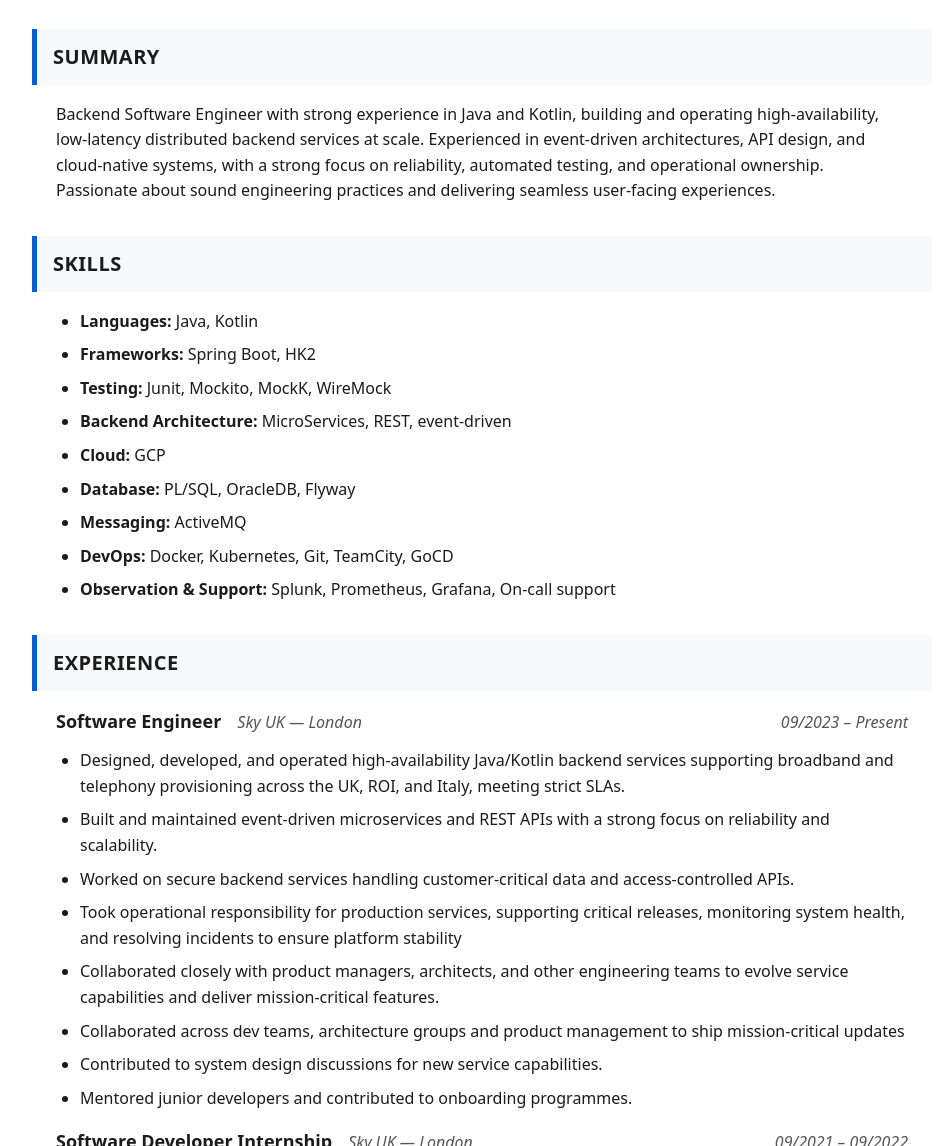
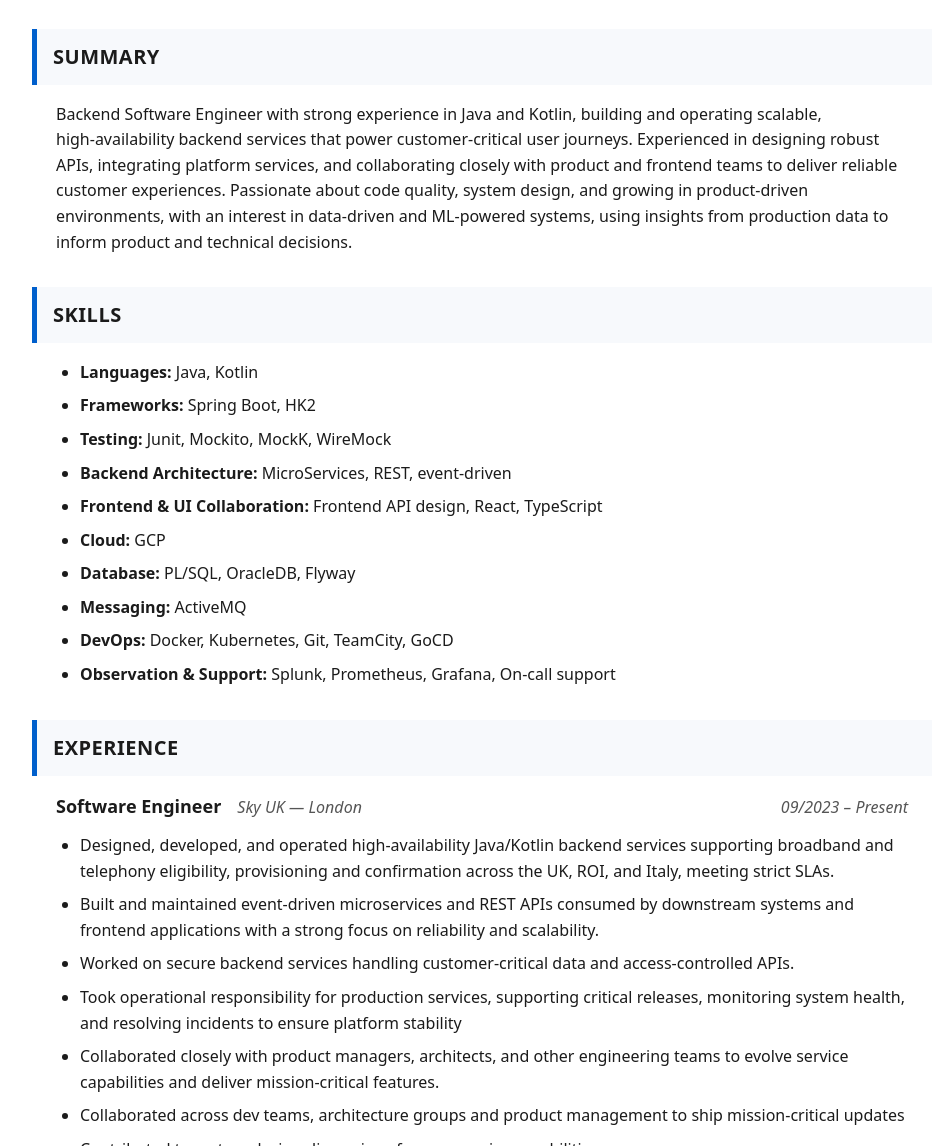
Before and after one commit to RuiNiles/CV, a plain HTML site: page docs/index.html in a window 1280 px wide. Shown: the part 195-1341 px from the top of the page, without its empty margins (158-1098 px from the left). Drawn offline with Linux system fonts and the light colour scheme.

Commit message:
Updates (Cross stack enhancement)

```diff
--- a/docs/index.html
+++ b/docs/index.html
@@ -24,10 +24,12 @@
     <div class="section-inner">
         <p>
             Backend Software Engineer with strong experience in Java and Kotlin, building and operating
-            high‑availability, low‑latency distributed backend services at scale. Experienced in
-            event‑driven architectures, API design, and cloud‑native systems, with a strong focus on
-            reliability, automated testing, and operational ownership. Passionate about sound
-            engineering practices and delivering seamless user‑facing experiences.
+            scalable, high‑availability backend services that power customer‑critical user journeys.
+            Experienced in designing robust APIs, integrating platform services, and collaborating
+            closely with product and frontend teams to deliver reliable customer experiences.
+            Passionate about code quality, system design, and growing in product‑driven environments, with an interest
+            in data‑driven and ML‑powered systems, using insights from production data to inform product and
+            technical decisions.
         </p>
     </div>
 </section>
@@ -40,6 +42,7 @@
             <li><strong>Frameworks:</strong> Spring Boot, HK2</li>
             <li><strong>Testing:</strong> Junit, Mockito, MockK, WireMock</li>
             <li><strong>Backend Architecture:</strong> MicroServices, REST, event-driven</li>
+            <li><strong>Frontend & UI Collaboration:</strong> Frontend API design, React, TypeScript</li>
             <li><strong>Cloud:</strong> GCP</li>
             <li><strong>Database:</strong> PL/SQL, OracleDB, Flyway</li>
             <li><strong>Messaging:</strong> ActiveMQ</li>
@@ -62,11 +65,13 @@
             <ul>
                 <li>
                     Designed, developed, and operated high‑availability Java/Kotlin backend services
-                    supporting broadband and telephony provisioning across the UK, ROI, and Italy,
+                    supporting broadband and telephony eligibility, provisioning and confirmation across the UK, ROI,
+                    and Italy,
                     meeting strict SLAs.
                 </li>
                 <li>
-                    Built and maintained event‑driven microservices and REST APIs with a strong focus on reliability and
+                    Built and maintained event‑driven microservices and REST APIs consumed by downstream systems and
+                    frontend applications with a strong focus on reliability and
                     scalability.
                 </li>
                 <li>
```
